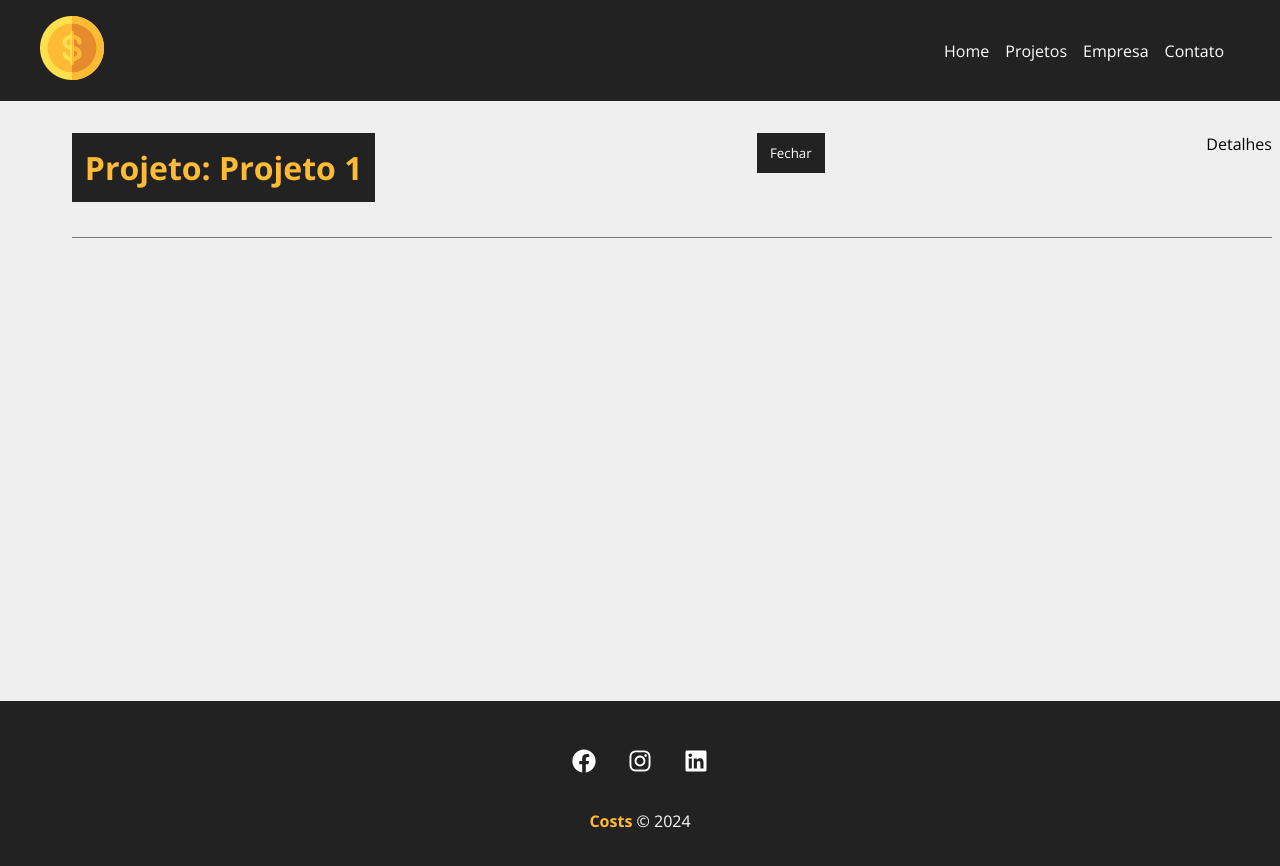
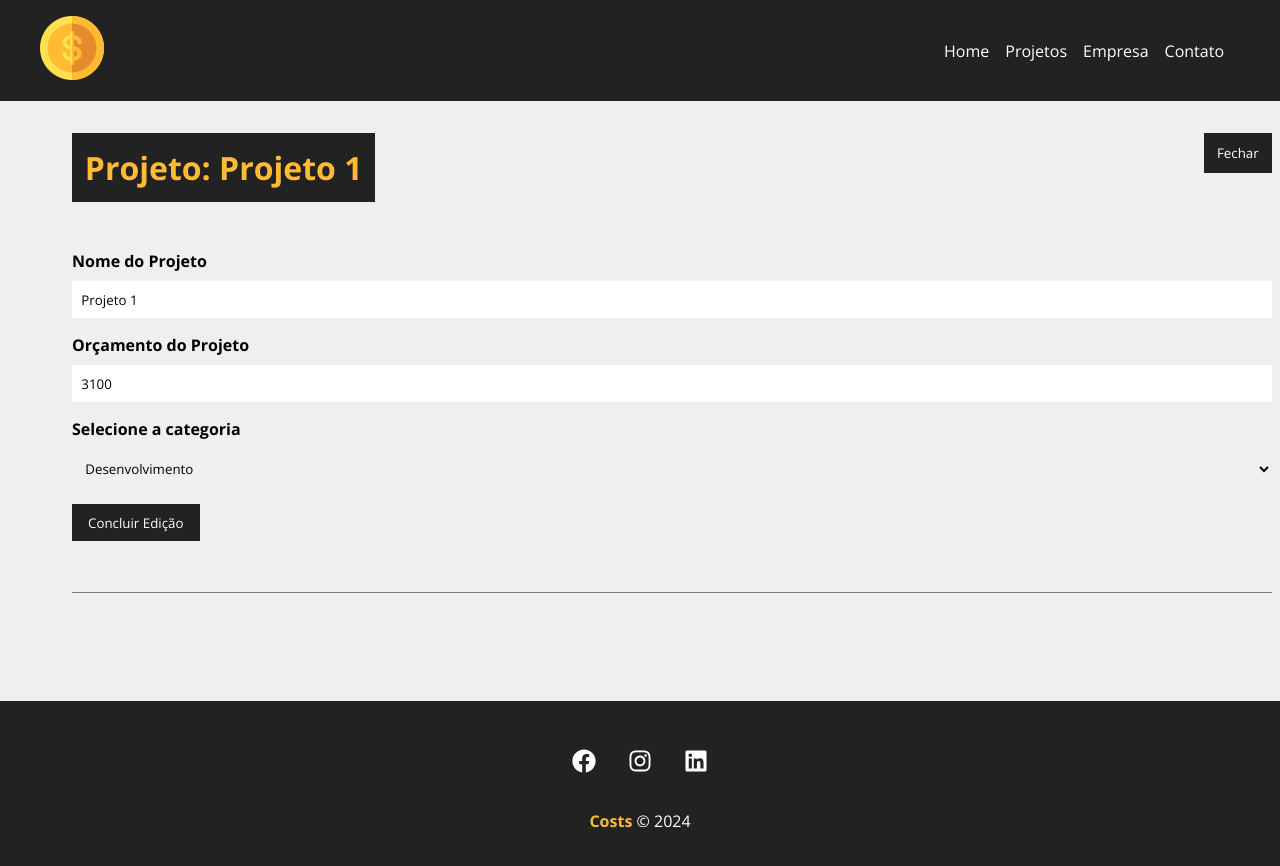
Before and after one commit to eduardoolima/costs, a React (Create React App) app: page /project/32e3 in a window 1280 px wide. Both pictures are taken after a click on the button "Editar Projeto". Shown: the top 866 px of the page. Built offline with nearby package versions, Linux system fonts and the light colour scheme; data requests are answered from the project's data file; the HTML template or start-up script is replaced by a standard one.

Commit message:
finalizada pagian de edicao

```diff
--- a/db.json
+++ b/db.json
@@ -3,7 +3,7 @@
     {
       "id": "32e3",
       "name": "Projeto 1",
-      "budget": "2000",
+      "budget": "3100",
       "category": {
         "id": "2",
         "name": "Desenvolvimento"
@@ -24,7 +24,7 @@
     },
     {
       "id": "d92c",
-      "name": "projeto ",
+      "name": "projeto 3",
       "budget": "2500",
       "category": {
         "id": "1",
--- a/src/components/pages/Project.js
+++ b/src/components/pages/Project.js
@@ -5,11 +5,15 @@
 
 import Loading from '../layout/Loading'
 import Container from '../layout/Container'
+import ProjectForm from '../Project/ProjectForm'
+import Message from '../layout/Message'
 
 function Project(){
 
     const {id} = useParams()
     const [project, setProject] = useState([])
+    const [message, setMessage] = useState()
+    const [type, setType] = useState()
 
     const [showProjectForm, setShowProjectForm] = useState(false)
 
@@ -29,6 +33,29 @@
         , 300)
     }, [id])
 
+function editPost(project){
+   if(project.budget < project.cost){
+        setMessage("Orçamento não pode ser menor que o custo do Projeto")
+        setType("error")
+        return false
+   }
+   fetch(`http://localhost:5000/projects/${project.id}`, {
+        method: 'PATCH',
+        headers: {
+            'Content-Type': 'application/json'
+        },
+        body: JSON.stringify(project)
+   })
+   .then((resp) => resp.json())
+   .then((data) => {
+        setProject(data)
+        setShowProjectForm(false)
+        setMessage("Projeto Atualizado")
+        setType("success")
+   })
+   .catch(err => console.log(err))
+}
+
     function toggleProjectForm(){
         setShowProjectForm(!showProjectForm)
     }
@@ -38,9 +65,12 @@
         {project.name ? (
             <div className={styles.project_details}>
                 <Container customClass="column">
+                    {message && <Message type={type} msg={message}/>}
                     <div className={styles.details_container}>
                         <h1>Projeto: {project.name}</h1>
-                        <button className={styles.btn} onClick={toggleProjectForm}>{!showProjectForm ? 'Editar Projeto' : 'Fechar'}</button>
+                        <button className={styles.btn} onClick={toggleProjectForm}>
+                            {!showProjectForm ? 'Editar Projeto' : 'Fechar'}
+                        </button>
                         {!showProjectForm ? (
                             <div className={styles.form}>
                                 <p>
@@ -54,8 +84,8 @@
                                 </p>
                             </div>
                         ) : (
-                            <div>
-                                <p>Detalhes</p>
+                            <div className={styles.form}>
+                                <ProjectForm handleSubmit={editPost} btnText={"Concluir Edição"} projectData={project}/>
                             </div>
                         )}
                     </div>
```
